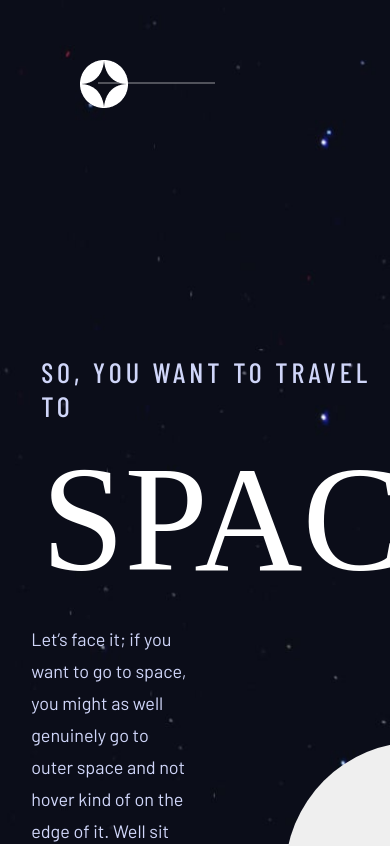
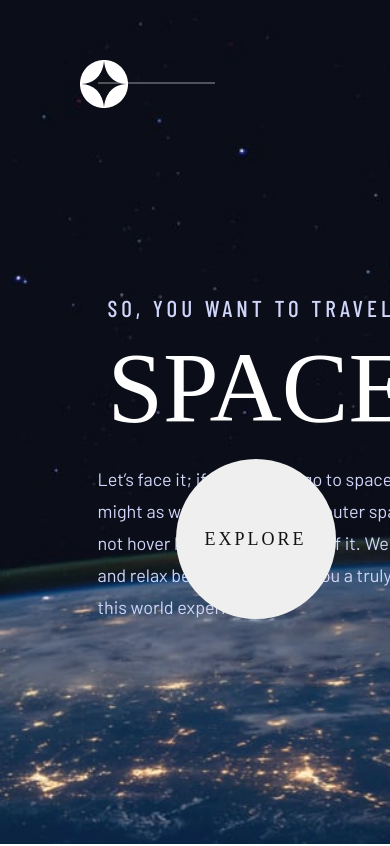
Before and after one commit to DjakaIT/spacetourism-react, a React (Vite) app: page / in a window 390 px wide. Shown: the top 846 px of the page. Built offline with nearby package versions, Linux system fonts and the light colour scheme; a web font is replaced by a local one.

Commit message:
css redos

```diff
--- a/src/css/home.css
+++ b/src/css/home.css
@@ -84,3 +84,76 @@ h5, h1{
     box-shadow: 0 0 0 75px rgba(255, 255, 255, 0.1);
     cursor: pointer;
   }
+
+
+
+/* Media Queries */
+@media only screen and (max-width: 980px) {
+    .homeDiv {
+        background-image: url("/assets/background/background-home-tablet.jpg"); /* Change background image */
+    }
+
+    .overlay-container {
+        top: 10%;
+        left: 25%;
+
+
+    }
+
+    .explore-btn{
+        border-radius: 50%;
+        height: 200px;
+        width: 200px;
+        font-size: 24px;
+        line-height: 27px;
+
+    }
+
+    .explore-btn-container{
+        top: 50%;
+       left: 20%;
+    }
+
+    h5{
+        font-size: 23px;
+        line-height: 24px;
+        letter-spacing: 4px;
+    }
+
+    h1{
+        font-size: 100px;
+    }
+
+    .description{
+        font-size: 18px;
+        width: 70%;
+        line-height: 32px;
+
+    }
+}
+
+/* For Mobile Devices */
+@media only screen and (max-width: 790px) {
+    .homeDiv {
+        background-image: url("/assets/background/background-home-mobile.jpg"); /* Change background image */
+    }
+
+    .overlay-container {
+        margin-top: 20%; /* Adjust top margin for even smaller devices */
+    }
+
+    h1 {
+        font-size: 100px; /* Decrease font size for smaller devices */
+    }
+
+    .description {
+        width: 95%; /* Adjust width for better readability */
+    }
+
+    .explore-btn {
+        height: 160px; /* Adjust button size for smaller devices */
+        width: 160px;
+        font-size: 18px; /* Adjust font size for smaller devices */
+        line-height: 22px;
+    }
+}
```
